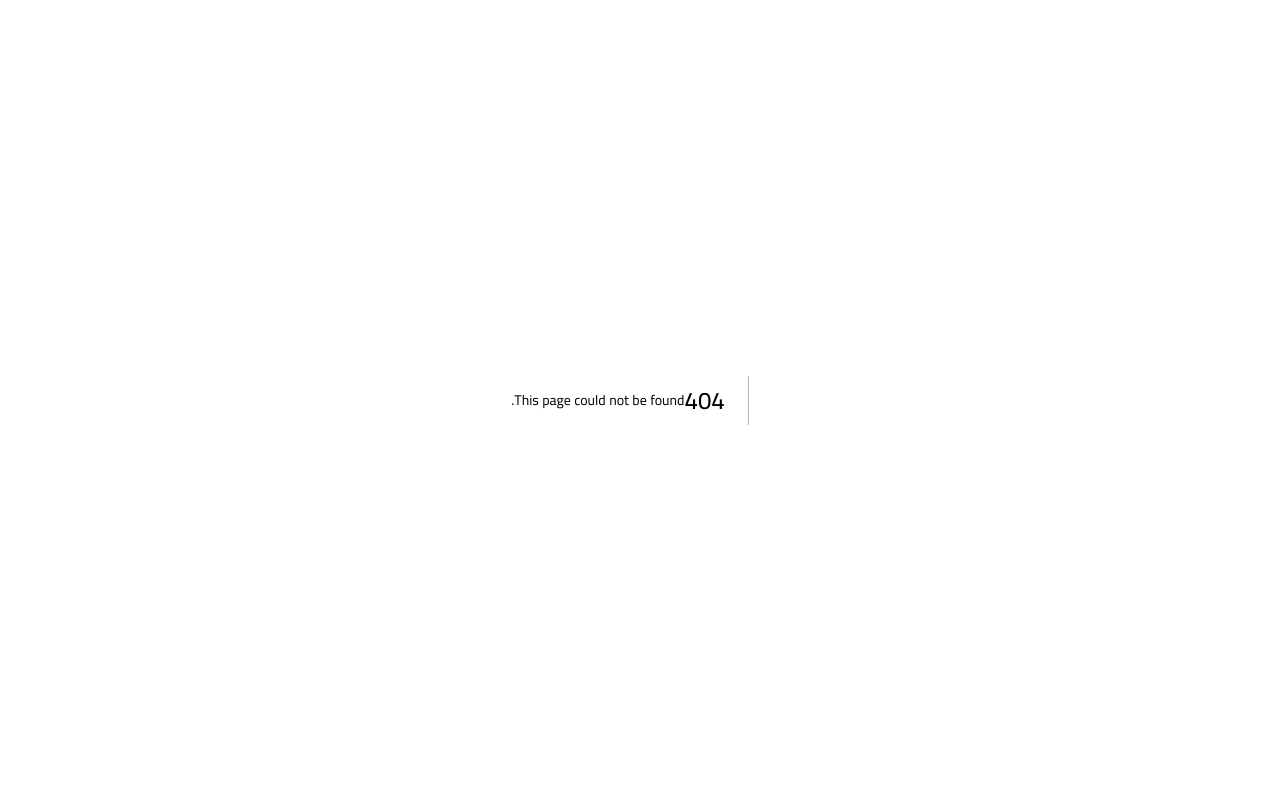
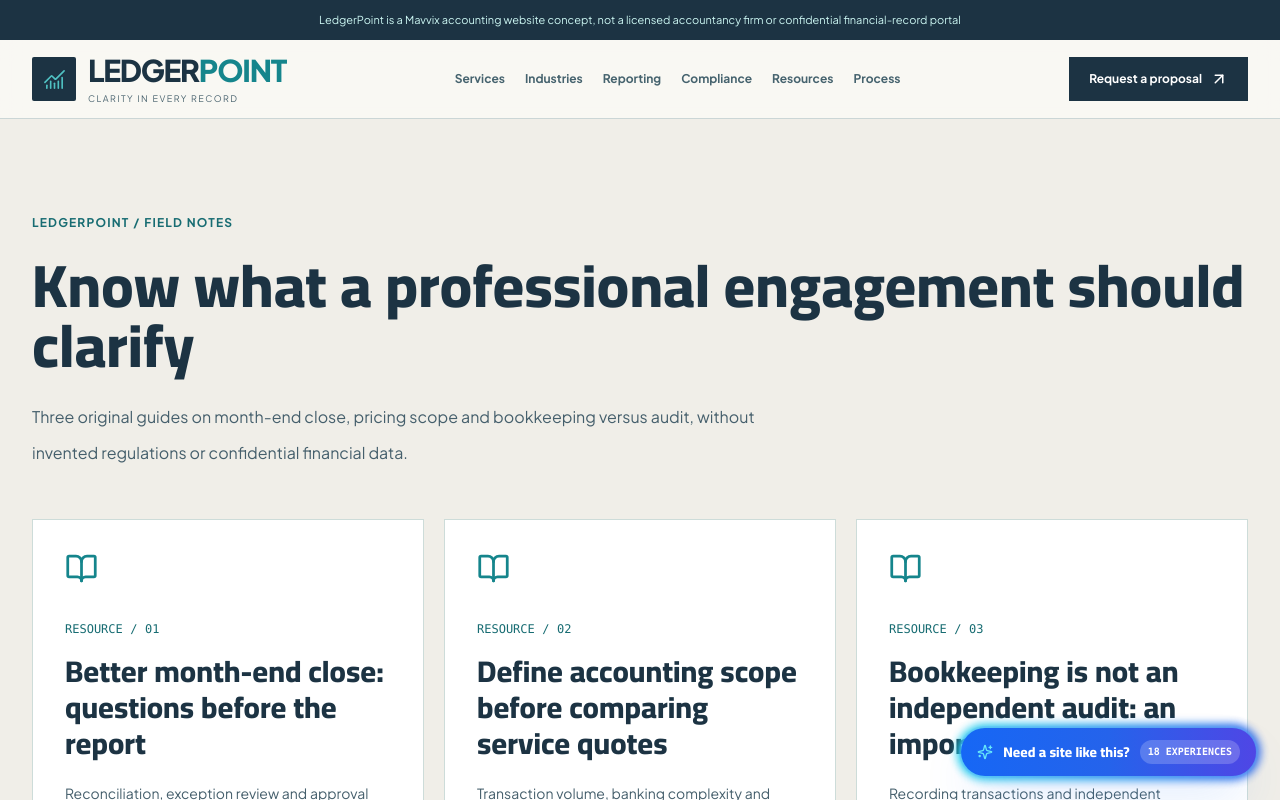
Before and after one commit to mykholy/mavvix_demos, a Next.js app: page /en/preview/accounting/resources in a window 1280 px wide. Before the commit this address had no page. Shown: the top 800 px of the page. Built offline with nearby package versions, Linux system fonts and the light colour scheme; a web font is replaced by a local one.

Commit message:
feat(ledgerpoint): implement deep domain-specific resources/page.tsx routes

```diff
--- /dev/null
+++ b/src/app/[locale]/preview/accounting/resources/page.tsx
@@ -0,0 +1,8 @@
+import Link from 'next/link';
+import type { Locale } from '@/lib/i18n/config';
+import { LEDGERPOINT,ledgerPath,ledgerText } from '@/lib/verticals/accounting/data';
+import { BookOpen,ArrowUpRight } from 'lucide-react';
+export default function LedgerResources({params:{locale}}:{params:{locale:Locale}}){
+ const ar=locale==='ar';
+ return <div className="max-w-7xl mx-auto px-5 sm:px-8 py-16 sm:py-24"><p className="uppercase text-xs tracking-widest text-[#176C72] font-bold">LEDGERPOINT / FIELD NOTES</p><h1 className="ledger-display text-4xl sm:text-6xl mt-6">{ar?'معلومات تعرف بيها نوع الخدمة قبل الاتفاق':'Know what a professional engagement should clarify'}</h1><p className="text-[#455F6C] mt-6 leading-9 max-w-3xl">{ar?'ثلاثة موضوعات مستقلة عن الإقفال الشهري ونطاق التسعير والفرق بين التسجيل والمراجعة، من غير عرض قوانين أو أرقام ضريبية غير مدققة.':'Three original guides on month-end close, pricing scope and bookkeeping versus audit, without invented regulations or confidential financial data.'}</p><div className="grid lg:grid-cols-3 gap-5 mt-12">{LEDGERPOINT.articles.map((a,i)=><Link href={ledgerPath(locale,'resources/'+a.slug)} key={a.slug} className="min-h-[335px] p-8 border border-[#CDDCD9] bg-white flex flex-col hover:shadow-xl"><BookOpen size={33} className="text-[#15858C]"/><span className="text-xs font-mono mt-9 text-[#176C72]">RESOURCE / 0{i+1}</span><h2 className="ledger-display text-3xl mt-4">{ledgerText(a.title,locale)}</h2><p className="mt-4 leading-8 text-[#455F6C] text-sm">{ledgerText(a.summary,locale)}</p><span className="mt-auto pt-7 font-bold text-sm inline-flex gap-2 items-center">{ar?'اقرأ الدليل':'Read the guide'}<ArrowUpRight size={17}/></span></Link>)}</div></div>;
+}
```
